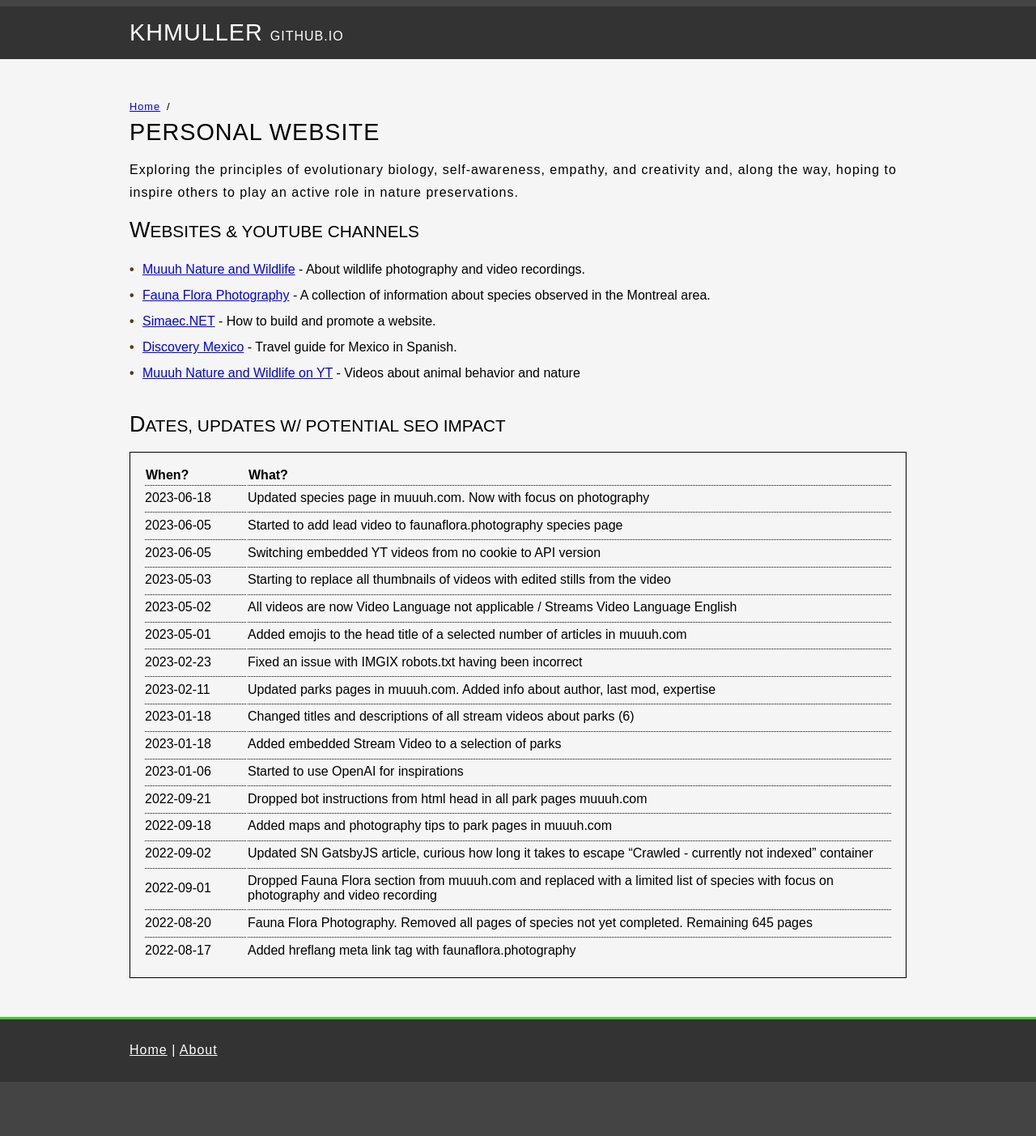
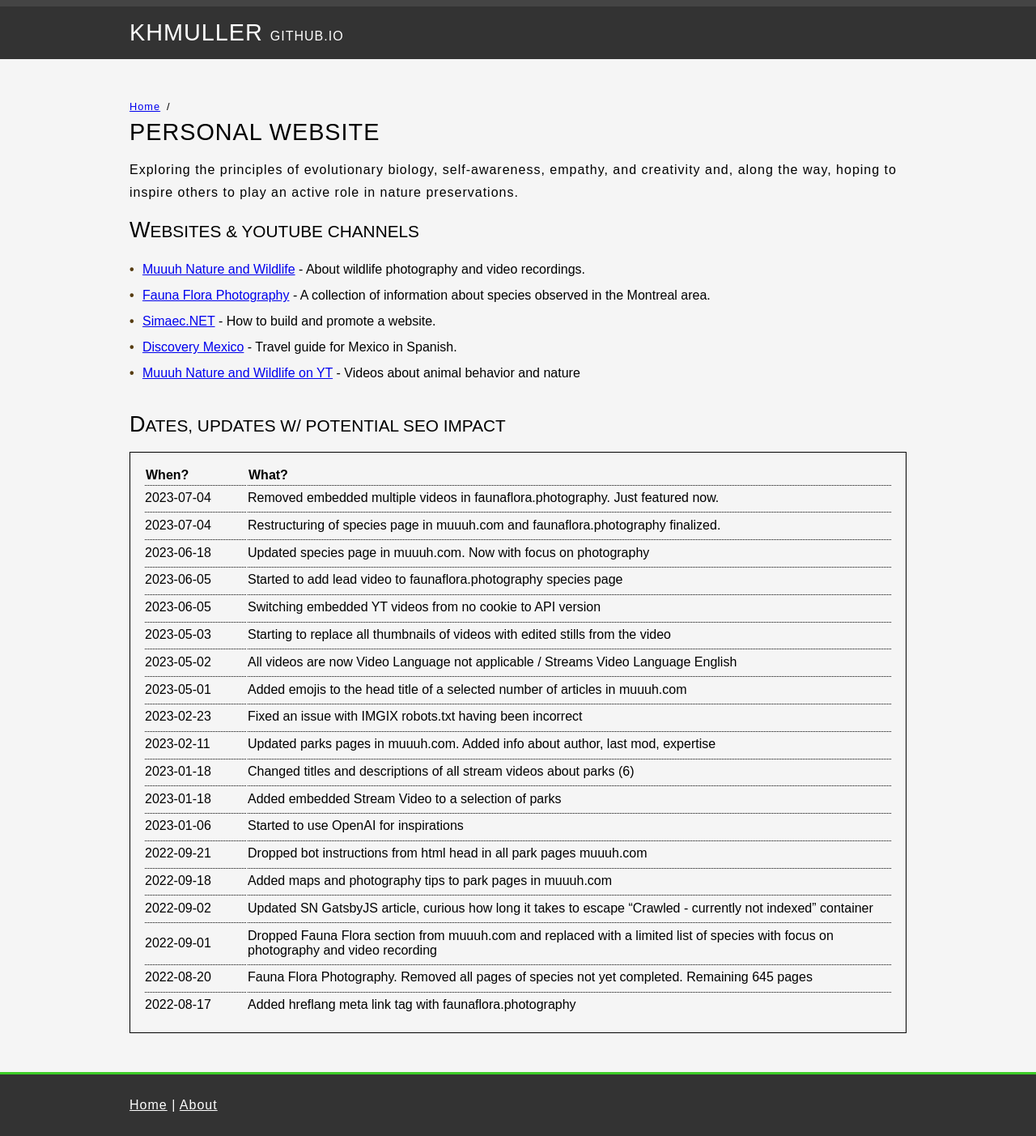
Before and after one commit to KHMuller/khmuller.github.io, a Jekyll site: the page built from index.md, in a window 1280 px wide. Shown: the whole page at 81% size. Built offline with Jekyll 4.4.1, drawn with Linux system fonts in a browser that asks for light colours; before the commit the page ends 1336 px from its top, so only the background shows below that.

Commit message:
Small Update

```diff
--- a/index.md
+++ b/index.md
@@ -21,6 +21,8 @@ Exploring the principles of evolutionary biology, self-awareness, empathy, and c
 
 |When?|What?|
 |:---|:---|
+|2023-07-04|Removed embedded multiple videos in faunaflora.photography. Just featured now.|
+|2023-07-04|Restructuring of species page in muuuh.com and faunaflora.photography finalized.|
 |2023-06-18|Updated species page in muuuh.com. Now with focus on photography|
 |2023-06-05|Started to add lead video to faunaflora.photography species page|
 |2023-06-05|Switching embedded YT videos from no cookie to API version|
```
